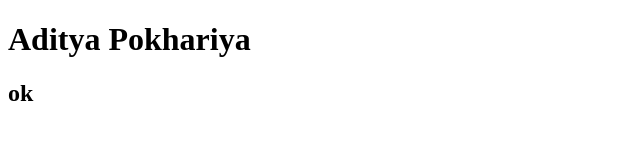
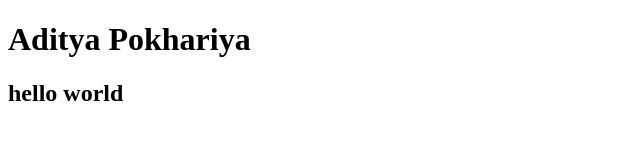
Before and after one commit to Aditya-web-1/Aditya-web-1, a plain HTML site: page index.html in a window 1280 px wide. Shown: the whole page, without its empty margins (0-640 px from the left). Drawn offline with Linux system fonts and the light colour scheme.

Commit message:
hello world

```diff
--- a/index.html
+++ b/index.html
@@ -1,3 +1,3 @@
 <!DOCTYPE html>
 <h1>Aditya Pokhariya</h1>
-<h2>ok</h2>
+<h2>hello world</h2>
```
